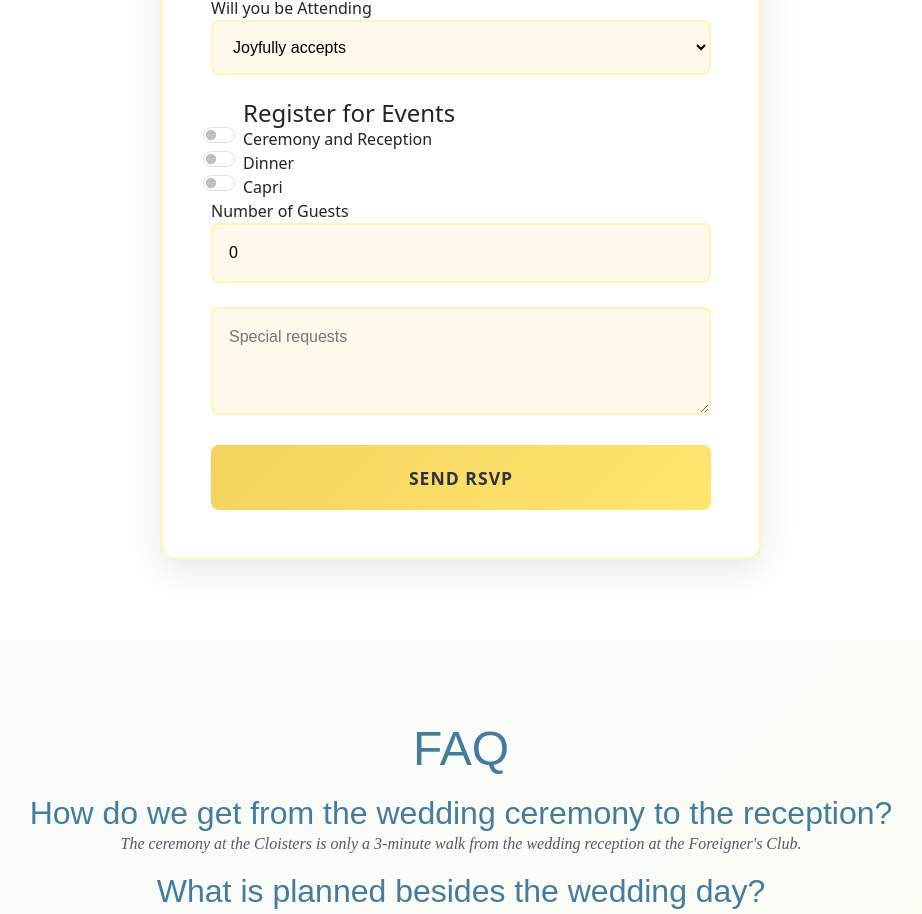
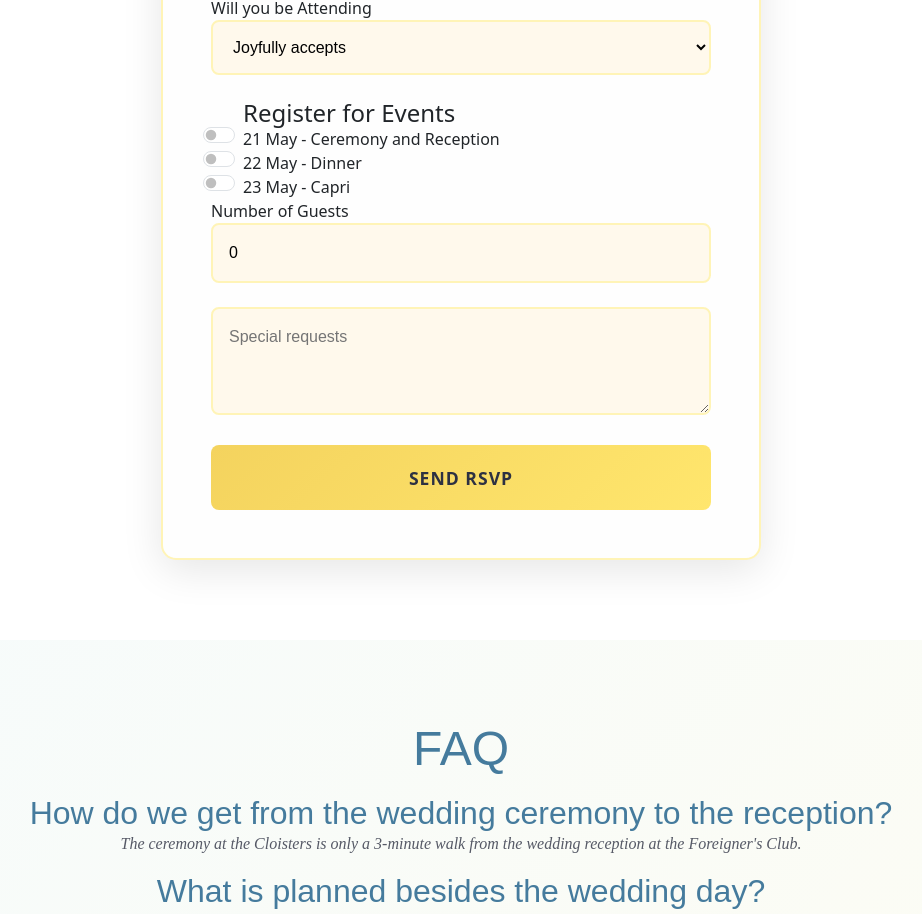
Before and after one commit to ovie4/KlaehnOmene, an Angular app: page /home in a window 1280 px wide. Shown: the part 3535-4449 px from the top of the page, without its empty margins (179-1101 px from the left). Built offline with nearby package versions, Linux system fonts and the light colour scheme; a web font is replaced by a local one.

Commit message:
added dates to events

```diff
--- a/src/app/components/home/home.html
+++ b/src/app/components/home/home.html
@@ -99,10 +99,10 @@
                     </select>
                 </div>
                 @if(showRegistrations){
-                    <div class="container">
+                    <div class="container registrations">
                         <h4>Register for Events</h4>
                         <div class="form-check form-switch">
-                            <label class="form-check-label" for="ceremony-switch">Ceremony and Reception</label>
+                            <label class="form-check-label" for="ceremony-switch">21 May - Ceremony and Reception</label>
                             <input class="form-check-input" formControlName="ceremony" value="ceremonyRsvp" type="checkbox" role="switch" switch id="ceremony-switch">
                         </div>
                         <!-- <div class="form-check form-switch">
@@ -110,11 +110,11 @@
                             <input class="form-check-input" formControlName="morningAfter" type="checkbox" role="switch" switch id="morning-switch">
                         </div> -->
                         <div class="form-check form-switch">
-                            <label class="form-check-label"  for="dinner-switch">Dinner</label>
+                            <label class="form-check-label"  for="dinner-switch">22 May - Dinner</label>
                             <input class="form-check-input" formControlName="dinner" type="checkbox" role="switch" switch id="dinner-switch">
                         </div>
                         <div class="form-check form-switch">
-                            <label class="form-check-label" for="capri-switch">Capri</label>
+                            <label class="form-check-label" for="capri-switch">23 May - Capri</label>
                             <input class="form-check-input" formControlName="capriDayTrip" type="checkbox" role="switch" switch id="capri-switch">
                         </div>
                     </div>
--- a/src/app/components/home/home.scss
+++ b/src/app/components/home/home.scss
@@ -232,6 +232,12 @@ body {
     }
 }
 
+.registrations {
+    .form-check-label {
+        // font-family: 'Bitter Mind', sans-serif;
+    }
+}
+
 .faq {
     padding: 5rem 0 0 0;
     background: linear-gradient(135deg, rgba(168, 218, 220, 0.1) 0%, rgba(255, 230, 109, 0.1) 100%);
```
